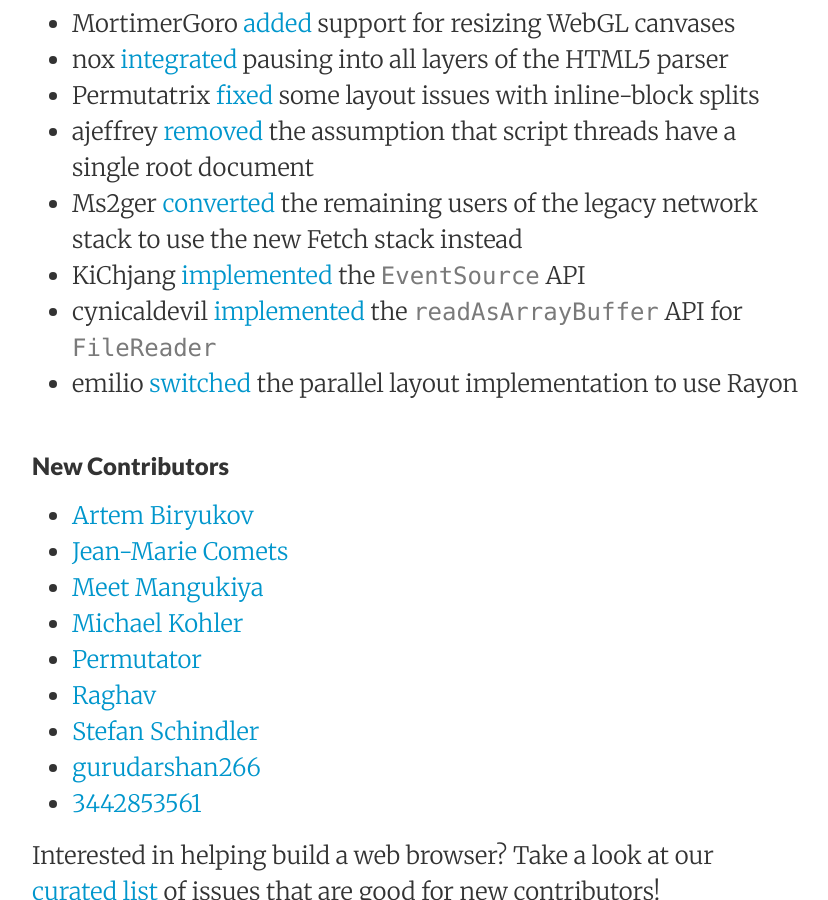
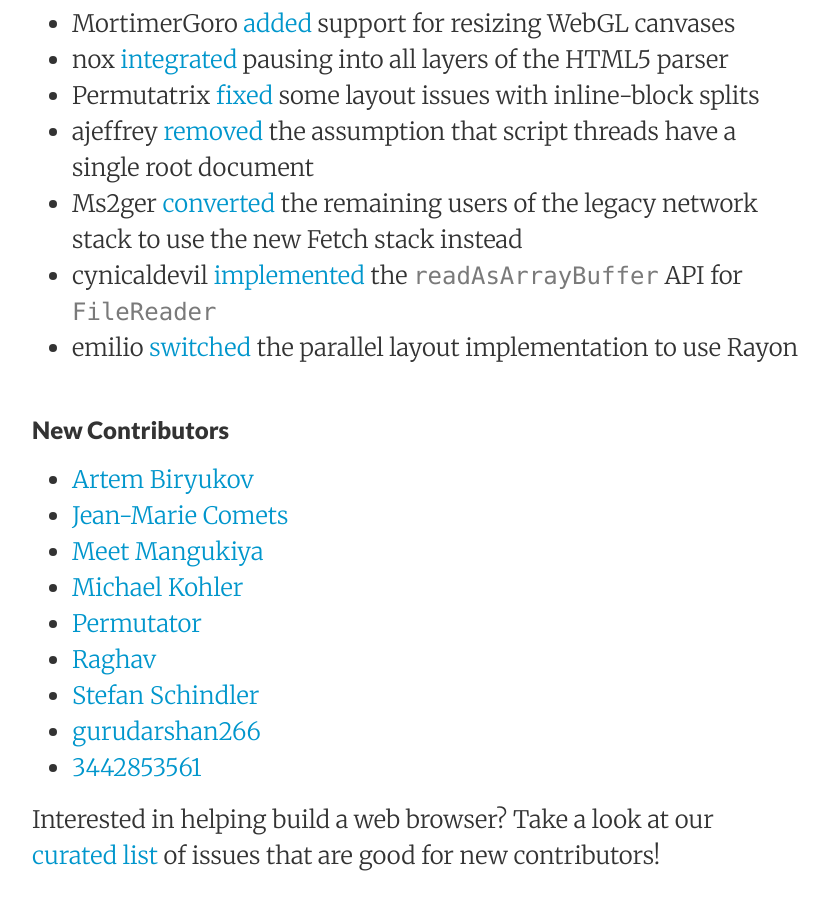
Before and after one commit to servo/blog.servo.org, a Jekyll site: the page built from _posts/2016-11-14-twis-83.md, in a window 1280 px wide and 900 px high, scrolled down 3407 px. Shown: the whole window, without its empty margins (224-1052 px from the left). Built offline with Jekyll 4.4.1, drawn with Linux system fonts in a browser that asks for light colours.

Commit message:
EventSource isn't _that_ notable.

```diff
--- a/_posts/2016-11-14-twis-83.md
+++ b/_posts/2016-11-14-twis-83.md
@@ -65,7 +65,6 @@
  - Permutatrix [fixed](https://github.com/servo/servo/pull/14035) some layout issues with inline-block splits
  - ajeffrey [removed](https://github.com/servo/servo/pull/14013) the assumption that script threads have a single root document
  - Ms2ger [converted](https://github.com/servo/servo/pull/13961) the remaining users of the legacy network stack to use the new Fetch stack instead
- - KiChjang [implemented](https://github.com/servo/servo/pull/13774) the `EventSource` API
  - cynicaldevil [implemented](https://github.com/servo/servo/pull/13729) the `readAsArrayBuffer` API for `FileReader`
  - emilio [switched](https://github.com/servo/servo/pull/13641) the parallel layout implementation to use Rayon
 
```
